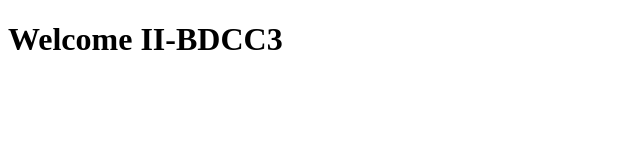
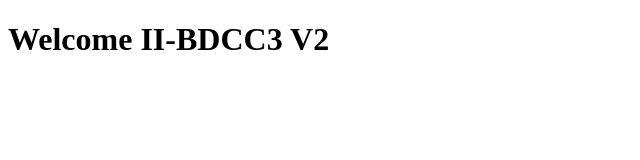
Before and after one commit to AnassSSG/TP4-jenkins, a plain HTML site: page index.html in a window 1280 px wide. Shown: the full height of the page, 0-640 px from the left. Drawn offline with Linux system fonts and the light colour scheme.

Commit message:
Add files via upload
tp2 v2

```diff
--- a/index.html
+++ b/index.html
@@ -6,6 +6,6 @@
     <title>Document tp2</title>
   </head>
   <body>
-    <h1>Welcome II-BDCC3</h1>
+    <h1>Welcome II-BDCC3 V2</h1>
   </body>
 </html>
```
